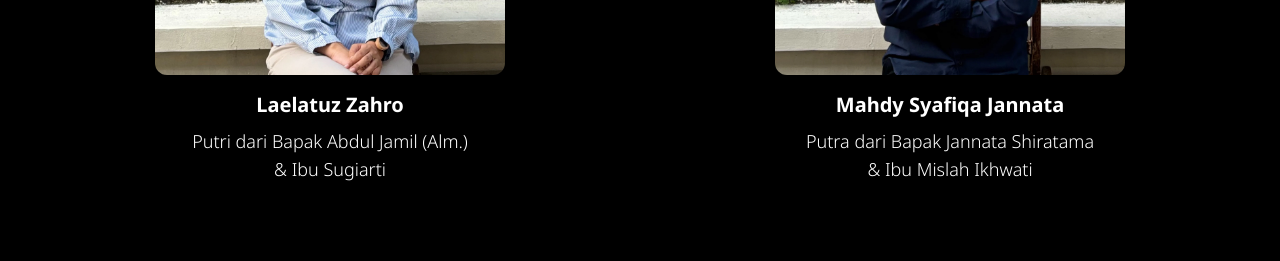
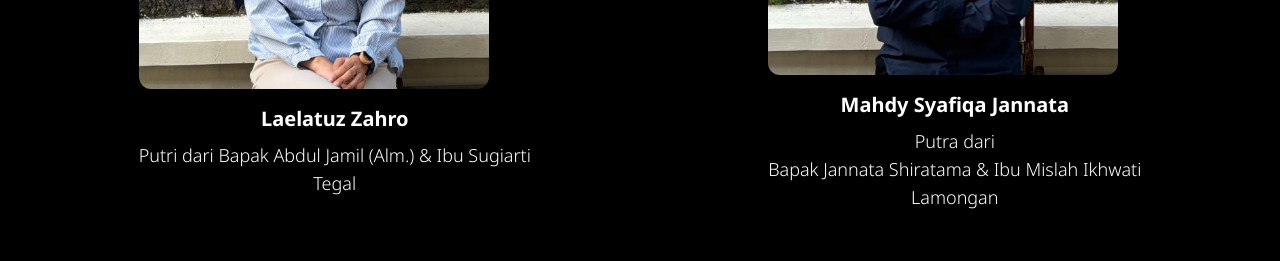
Before and after one commit to safikka/wedding-mz, a website built with Vite: page src/index.html in a window 1280 px wide. Shown: the part 1700-1961 px from the top of the page. Built offline with nearby package versions, Linux system fonts and the light colour scheme; no server answers.

Commit message:
nambah asal kota

```diff
--- a/src/index.html
+++ b/src/index.html
@@ -114,7 +114,7 @@
           </div>
           <p class="font-bold text-center text-lg sm:text-xl pt-4 pb-2">Laelatuz Zahro</p>
           <p class="font-light text-center text-sm sm:text-lg">
-            Putri dari Bapak Abdul Jamil (Alm.)<br />& Ibu Sugiarti
+            Putri dari Bapak Abdul Jamil (Alm.) & Ibu Sugiarti<br /> Tegal
           </p>
         </div>
 
@@ -131,7 +131,7 @@
           </div>
           <p class="font-bold text-center text-lg sm:text-xl pt-4 pb-2">Mahdy Syafiqa Jannata</p>
           <p class="font-light text-center text-sm sm:text-lg">
-            Putra dari Bapak Jannata Shiratama<br />& Ibu Mislah Ikhwati
+            Putra dari<br /> Bapak Jannata Shiratama & Ibu Mislah Ikhwati<br /> Lamongan
           </p>
         </div>
       </div>
```
